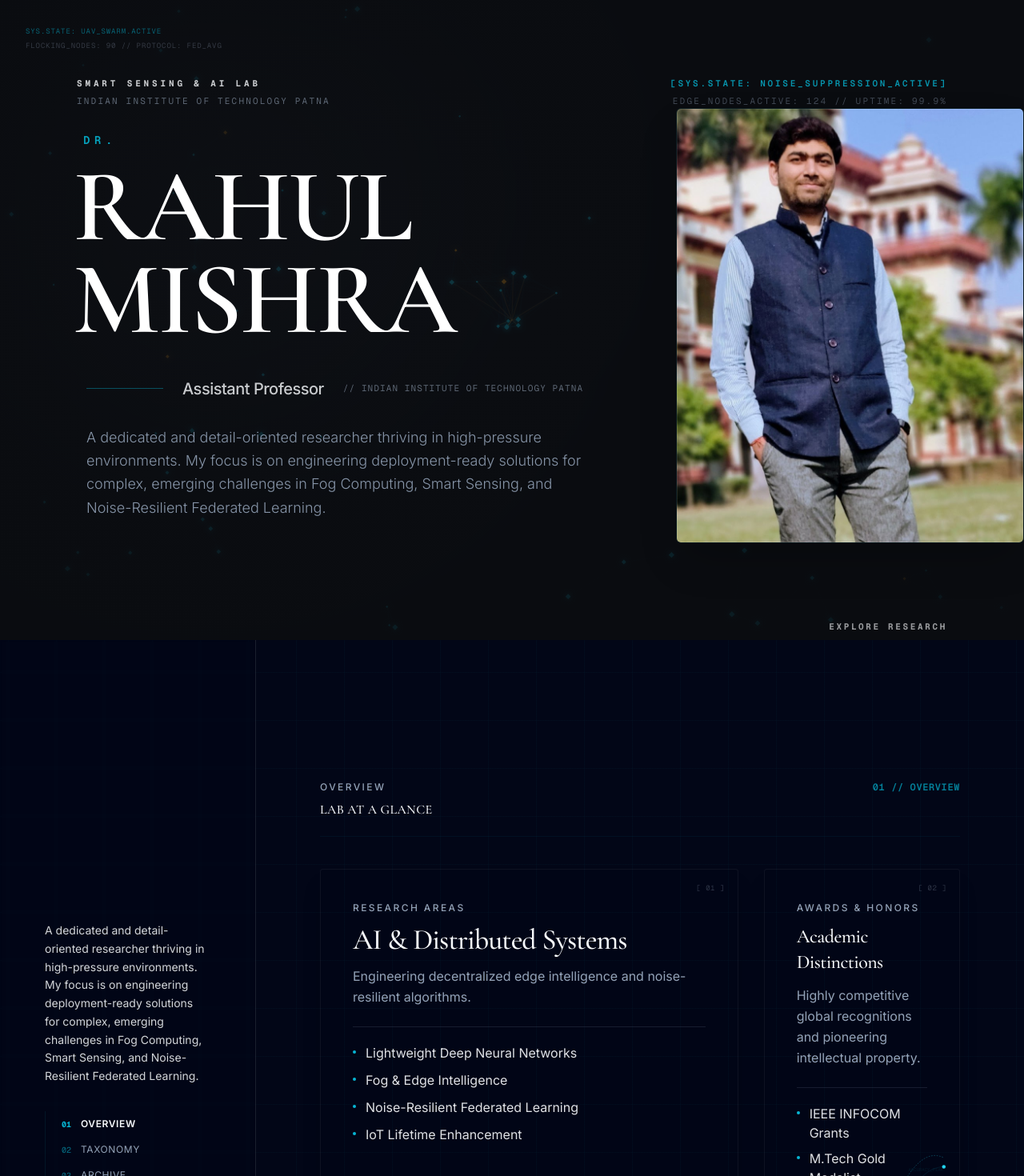
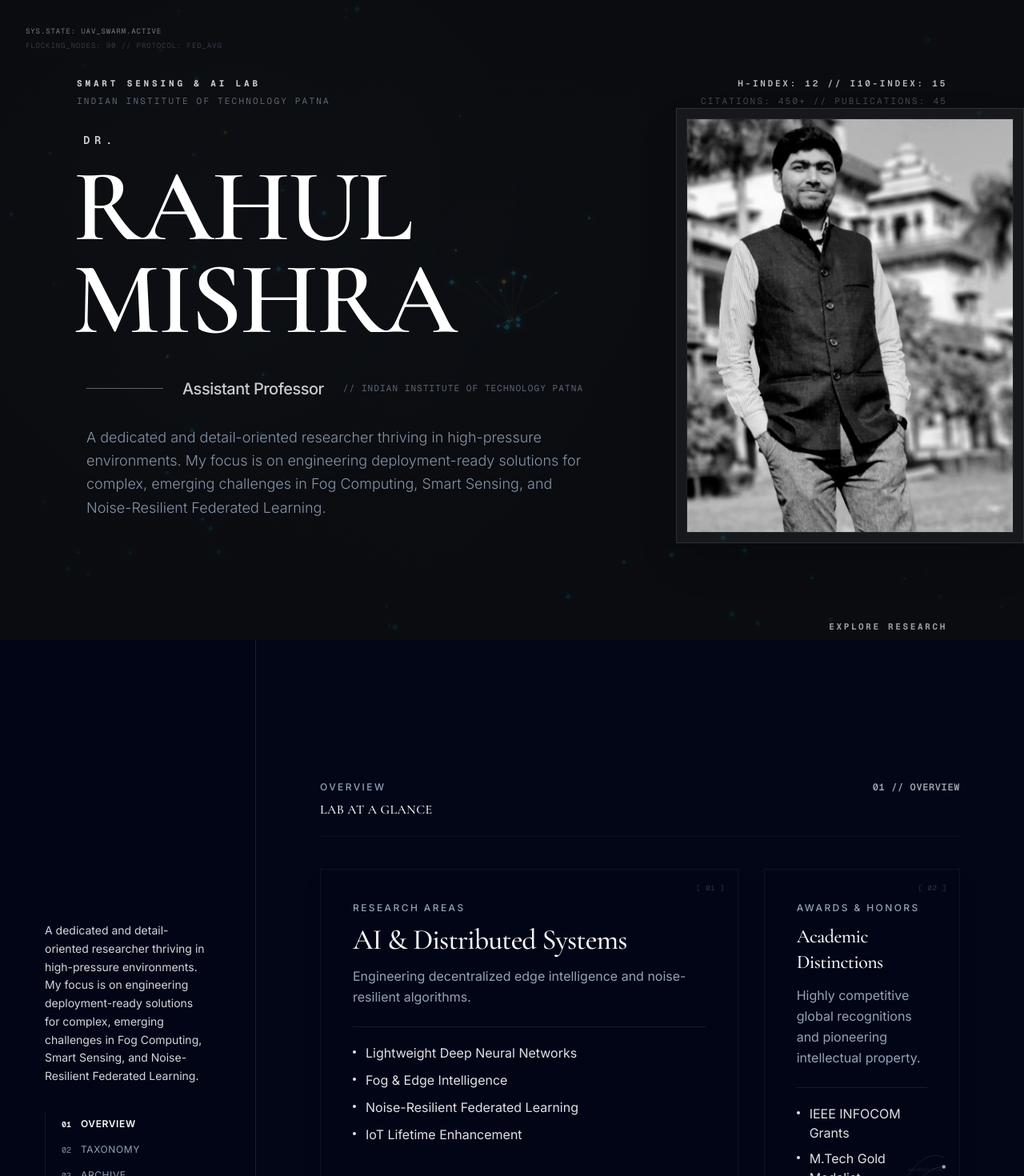
Before and after one commit to Man1ac-1773/deploy-iitp, a Next.js app: page / in a window 1280 px wide. Shown: the top 1470 px of the page at 80% size. Built offline with nearby package versions, Linux system fonts and the light colour scheme.

Commit message:
trying to remove hallmarks of ai generation

```diff
--- a/src/app/globals.css
+++ b/src/app/globals.css
@@ -7,8 +7,8 @@
 @theme {
   --color-background: #020617;
   --color-surface: #0f172a;
-  --color-accent: #06b6d4;
-  --color-accent-warm: #22d3ee;
+  --color-accent: #e2e8f0;
+  --color-accent-warm: #94a3b8;
   --color-foreground: #f8fafc;
   --color-muted-foreground: #94a3b8;
 
@@ -33,19 +33,19 @@
   --card-foreground: #f8fafc;
   --popover: #0f172a;
   --popover-foreground: #f8fafc;
-  --primary: #06b6d4;
-  --primary-foreground: #f8fafc;
+  --primary: #e2e8f0;
+  --primary-foreground: #020617;
   --secondary: #0f172a;
   --secondary-foreground: #f8fafc;
   --muted: #0f172a;
   --muted-foreground: #94a3b8;
   --accent: #0f172a;
-  --accent-warm: #22d3ee;
+  --accent-warm: #94a3b8;
   --accent-foreground: #f8fafc;
   --destructive: oklch(0.704 0.191 22.216);
   --border: color-mix(in srgb, #94a3b8 20%, transparent);
   --input: color-mix(in srgb, #94a3b8 25%, transparent);
-  --ring: #06b6d4;
+  --ring: #e2e8f0;
   --chart-1: oklch(0.87 0 0);
   --chart-2: oklch(0.556 0 0);
   --chart-3: oklch(0.439 0 0);
@@ -54,12 +54,12 @@
   --radius: 0.375rem;
   --sidebar: #0f172a;
   --sidebar-foreground: #f8fafc;
-  --sidebar-primary: #06b6d4;
-  --sidebar-primary-foreground: #f8fafc;
+  --sidebar-primary: #e2e8f0;
+  --sidebar-primary-foreground: #020617;
   --sidebar-accent: #0f172a;
   --sidebar-accent-foreground: #f8fafc;
   --sidebar-border: color-mix(in srgb, #94a3b8 20%, transparent);
-  --sidebar-ring: #06b6d4;
+  --sidebar-ring: #e2e8f0;
 }
 
 @layer base {
@@ -80,11 +80,6 @@
 
   body {
     background-color: var(--color-background);
-    background-image:
-      linear-gradient(rgba(6, 182, 212, 0.03) 1px, transparent 1px),
-      linear-gradient(90deg, rgba(6, 182, 212, 0.03) 1px, transparent 1px);
-    background-size: 60px 60px;
-    background-position: center top;
     color: var(--color-foreground);
     font-family: var(--font-sans);
     font-size: 1rem;
@@ -101,7 +96,7 @@
   *:focus-visible {
     outline: 2px solid var(--color-accent);
     outline-offset: 4px;
-    box-shadow: 0 0 20px rgba(6, 182, 212, 0.3);
+    box-shadow: 0 0 20px rgba(226, 232, 240, 0.15);
     border-radius: 2px;
     transition: outline-offset 0.2s var(--ease-elite), box-shadow 0.2s var(--ease-elite);
   }
@@ -213,19 +208,19 @@
   --card-foreground: #f8fafc;
   --popover: #0f172a;
   --popover-foreground: #f8fafc;
-  --primary: #06b6d4;
+  --primary: #e2e8f0;
   --primary-foreground: #020617;
   --secondary: #0f172a;
   --secondary-foreground: #f8fafc;
   --muted: #0f172a;
   --muted-foreground: #94a3b8;
-  --accent: #06b6d4;
-  --accent-warm: #22d3ee;
+  --accent: #e2e8f0;
+  --accent-warm: #94a3b8;
   --accent-foreground: #020617;
   --destructive: oklch(0.704 0.191 22.216);
-  --border: rgba(6, 182, 212, 0.15);
-  --input: rgba(6, 182, 212, 0.20);
-  --ring: #06b6d4;
+  --border: rgba(255, 255, 255, 0.1);
+  --input: rgba(255, 255, 255, 0.15);
+  --ring: #e2e8f0;
   --chart-1: oklch(0.87 0 0);
   --chart-2: oklch(0.556 0 0);
   --chart-3: oklch(0.439 0 0);
@@ -233,12 +228,12 @@
   --chart-5: oklch(0.269 0 0);
   --sidebar: #0f172a;
   --sidebar-foreground: #f8fafc;
-  --sidebar-primary: #06b6d4;
+  --sidebar-primary: #e2e8f0;
   --sidebar-primary-foreground: #020617;
   --sidebar-accent: #0f172a;
   --sidebar-accent-foreground: #f8fafc;
-  --sidebar-border: rgba(6, 182, 212, 0.15);
-  --sidebar-ring: #06b6d4;
+  --sidebar-border: rgba(255, 255, 255, 0.1);
+  --sidebar-ring: #e2e8f0;
 }
 
 @keyframes fadeIn {
@@ -264,11 +259,11 @@
 
 ::-webkit-scrollbar-track {
   background: #020617;
-  border-left: 1px solid rgba(6, 182, 212, 0.08);
+  border-left: 1px solid rgba(255, 255, 255, 0.05);
 }
 
 ::-webkit-scrollbar-thumb {
-  background: rgba(6, 182, 212, 0.2);
+  background: rgba(255, 255, 255, 0.15);
   border-radius: 3px;
   border: 1px solid transparent;
   background-clip: padding-box;
@@ -276,7 +271,7 @@
 }
 
 ::-webkit-scrollbar-thumb:hover {
-  background: rgba(6, 182, 212, 0.45);
+  background: rgba(255, 255, 255, 0.3);
 }
 
 /* Custom 3D Blueprint Fold Sheet Transitions */
@@ -334,8 +329,8 @@
   left: 0;
   right: 0;
   height: 2px;
-  background-color: #06b6d4;
-  box-shadow: 0 0 14px 2px #06b6d4;
+  background-color: #e2e8f0;
+  box-shadow: 0 0 14px 2px #e2e8f0;
   pointer-events: none;
   z-index: 100;
   animation: laserScanVertical 1.2s cubic-bezier(0.25, 1, 0.5, 1) 0.2s both;
--- a/src/components/sections/bento-grid/bento-card.tsx
+++ b/src/components/sections/bento-grid/bento-card.tsx
@@ -26,12 +26,7 @@
   const cardRef = useRef<HTMLElement | null>(null);
 
   const handleMouseMove = (e: MouseEvent<HTMLElement>) => {
-    if (!cardRef.current) return;
-    const rect = cardRef.current.getBoundingClientRect();
-    const x = e.clientX - rect.left;
-    const y = e.clientY - rect.top;
-    cardRef.current.style.setProperty("--mouse-x", `${x}px`);
-    cardRef.current.style.setProperty("--mouse-y", `${y}px`);
+    // Kept for structural compatibility if needed later, but removed radial gradient tracking
   };
 
   const CARD_INDEXES: Record<string, string> = {
@@ -71,25 +66,9 @@
     >
       <div
         className={cn(
-          "relative w-full h-full flex flex-col bg-background/5 backdrop-blur-[2px] border border-white/5 hover:border-accent/40 shadow-xl shadow-black/20 p-6 sm:p-8 lg:p-10 rounded-sm overflow-hidden",
+          "relative w-full h-full flex flex-col bg-background/5 backdrop-blur-[2px] border border-white/5 hover:bg-white/5 hover:border-slate-300/30 transition-colors duration-500 shadow-xl shadow-black/20 p-6 sm:p-8 lg:p-10 rounded-none overflow-hidden",
         )}
       >
-        {/* Radial Background Hover Glow */}
-        <div
-          className="pointer-events-none absolute -inset-px rounded-sm opacity-0 group-hover:opacity-100 transition-opacity duration-700"
-          style={{
-            background: "radial-gradient(500px circle at var(--mouse-x, 0px) var(--mouse-y, 0px), rgba(91, 141, 239, 0.05), transparent 80%)",
-          }}
-        />
-
-        {/* Radial Glowing Border Mask Overlay */}
-        <div
-          className="pointer-events-none absolute -inset-px rounded-sm opacity-0 group-hover:opacity-100 transition-opacity duration-700 border border-accent/15"
-          style={{
-            maskImage: "radial-gradient(300px circle at var(--mouse-x, 0px) var(--mouse-y, 0px), black 30%, transparent 70%)",
-            WebkitMaskImage: "radial-gradient(300px circle at var(--mouse-x, 0px) var(--mouse-y, 0px), black 30%, transparent 70%)",
-          }}
-        />
 
         {/* Domain-specific SVG Metaphor Overlays */}
         {card.id === "research-areas" && (
--- a/src/components/sections/hero/editorial-hero.tsx
+++ b/src/components/sections/hero/editorial-hero.tsx
@@ -67,10 +67,10 @@
           </div>
           <div className="text-right" aria-hidden="true">
             <p className="font-mono text-[11px] font-semibold tracking-[0.25em] text-accent/80 uppercase">
-              [SYS.STATE: NOISE_SUPPRESSION_ACTIVE]
+              H-INDEX: 12 // i10-INDEX: 15
             </p>
             <p className="font-mono text-[11px] tracking-[0.2em] text-muted-foreground/40 mt-1">
-              EDGE_NODES_ACTIVE: 124 // UPTIME: 99.9%
+              CITATIONS: 450+ // PUBLICATIONS: 45
             </p>
           </div>
         </div>
@@ -132,16 +132,17 @@
           {professor.heroImage && (
             <motion.div
               style={{ opacity: 0, animation: "fadeIn 1.5s ease-out 0.5s forwards" }}
-              className="relative w-full sm:w-[80%] md:w-[60%] lg:w-[40%] aspect-[4/5] rounded-lg overflow-hidden border border-border/50 shadow-2xl shrink-0 ml-auto lg:ml-0 xl:ml-auto"
+              className="relative w-full sm:w-[80%] md:w-[60%] lg:w-[40%] aspect-[4/5] shadow-2xl shrink-0 ml-auto lg:ml-0 xl:ml-auto p-3 bg-white/5 border border-white/10 rounded-none"
             >
+              <div className="relative w-full h-full overflow-hidden border border-white/5">
                 <Image
                   src={professor.heroImage}
                   alt={`Portrait of ${professor.fullName}`}
                   fill
-                className="object-cover object-top"
+                  className="object-cover object-top grayscale contrast-[1.15]"
                   priority
                 />
-              <div className="absolute inset-0 ring-1 ring-inset ring-white/10 rounded-lg pointer-events-none" />
+              </div>
             </motion.div>
           )}
         </div>
@@ -149,7 +150,7 @@
         {/* Bottom Scroll Anchor */}
         <div className="flex w-full items-end justify-between" style={{ opacity: 0, animation: "fadeIn 0.8s ease-out 0.4s forwards" }}>
           <span className="font-mono text-[11px] tracking-widest text-muted-foreground/30 uppercase" aria-hidden="true">
-            SYS.PORTFOLIO.V2 // {new Date().getFullYear()}
+            ACADEMIC.PORTFOLIO // {new Date().getFullYear()}
           </span>
           <a
             href="#research"
--- a/src/components/shared/media/profile-photo-slot.tsx
+++ b/src/components/shared/media/profile-photo-slot.tsx
@@ -26,14 +26,16 @@
       )}
     >
       {src ? (
-        <div className="group relative z-10 size-full overflow-hidden rounded-sm cursor-pointer border border-border/50">
+        <div className="group relative z-10 size-full overflow-hidden rounded-none cursor-pointer border border-white/10 p-0.5 bg-white/5">
+          <div className="relative size-full overflow-hidden">
             <Image
               src={src}
               alt={alt}
               fill
               sizes="(min-width: 1024px) 96px, (min-width: 640px) 80px, 64px"
-            className="object-cover transition-transform duration-700 ease-out group-hover:scale-105"
+              className="object-cover grayscale contrast-125 group-hover:grayscale-0 group-hover:contrast-100 group-hover:scale-105 transition-all duration-700 ease-out"
             />
+          </div>
         </div>
       ) : null}
       {!src ? (
```
Lines whose indentation alone changed are shown as unchanged.
